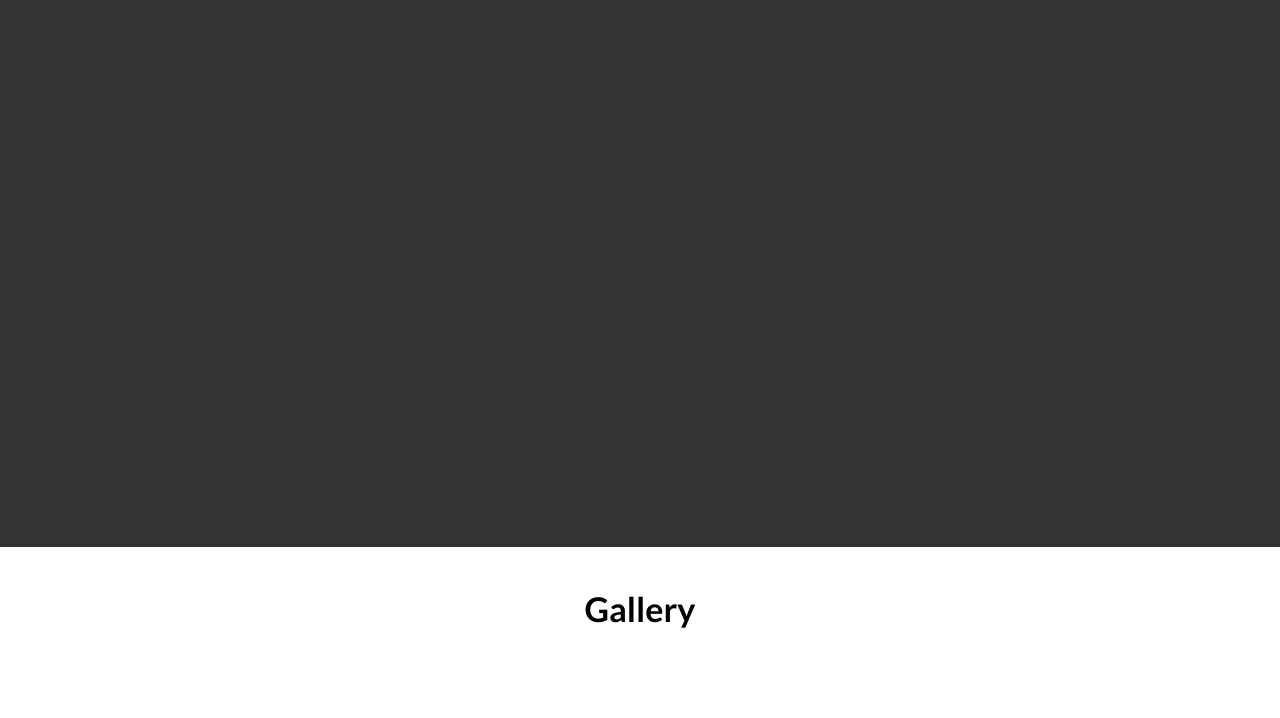
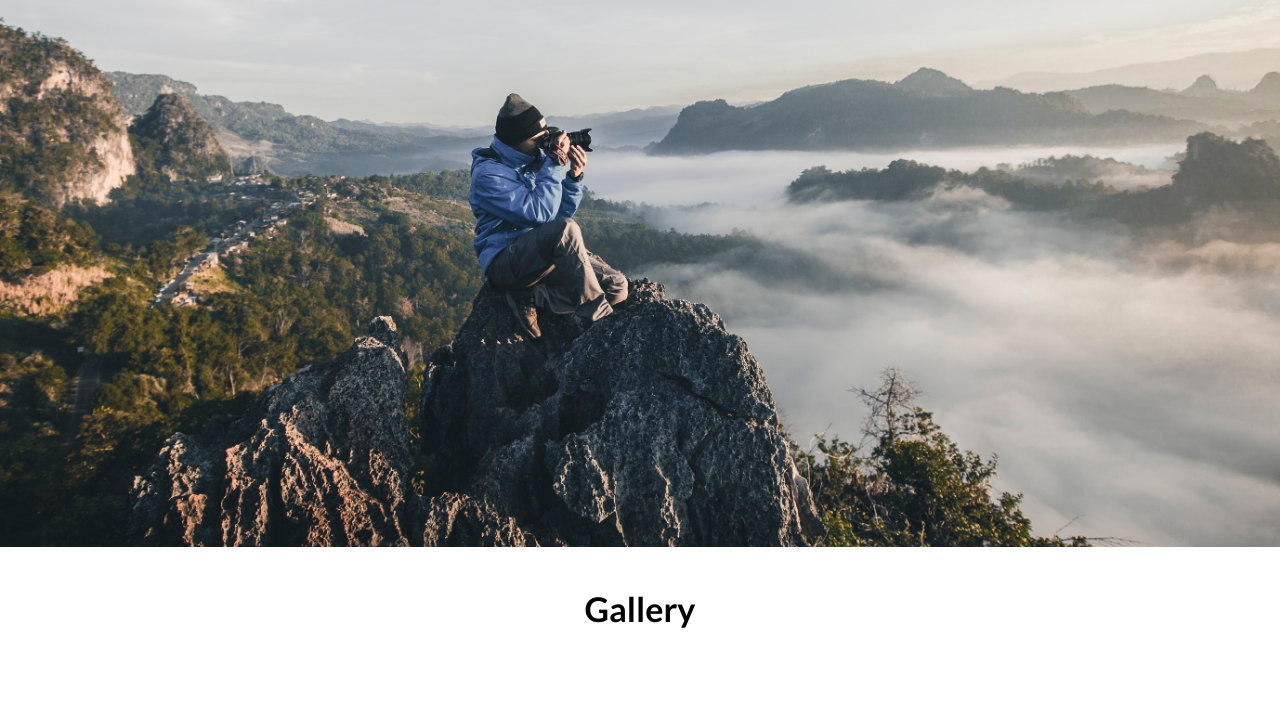
Before and after one commit to avcith/Proyecto-PW, a plain HTML site: page index.html in a window 1280 px wide. Shown: the part 253-971 px from the top of the page. Drawn offline with Linux system fonts and the light colour scheme.

Commit message:
Update style.css

```diff
--- a/css/style.css
+++ b/css/style.css
@@ -53,7 +53,7 @@ h4 {
 }
 
 .site-header.inicio {
-    background-image: url("header-photo.jpg");
+    background-image: url("/img/header-photo.jpg");
     background-position: center center;
     background-size: cover;
     height: 100vh;
```
